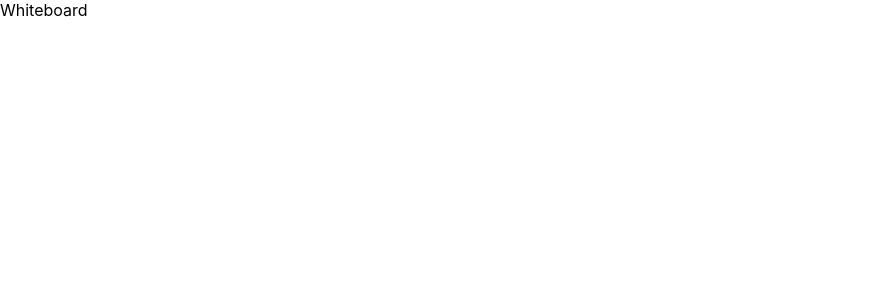
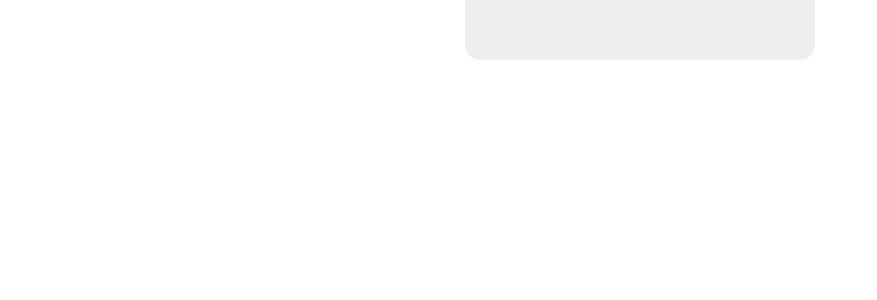
Before and after one commit to devasya0505/Collaborative-Whiteboard-App-with-React-and-SocketIO, a React (Create React App) app: page / in a window 1280 px wide. Shown: the top 300 px of the page, without its empty margins (0-877 px from the left). Built offline with nearby package versions, Linux system fonts and the light colour scheme.

Commit message:
add tool menu

```diff
--- /dev/null
+++ b/src/Whiteboard/Menu.js
@@ -0,0 +1,7 @@
+import React from "react";
+
+const Menu = () => {
+  return <div className="menu_container"></div>;
+};
+
+export default Menu;
--- a/src/Whiteboard/Whiteboard.js
+++ b/src/Whiteboard/Whiteboard.js
@@ -1,7 +1,12 @@
 import React from "react";
+import Menu from "./Menu";
 
 const Whiteboard = () => {
-  return <div>Whiteboard</div>;
+  return (
+    <>
+      <Menu />
+    </>
+  );
 };
 
 export default Whiteboard;
--- a/src/index.css
+++ b/src/index.css
@@ -1,4 +1,4 @@
-body {
+/* body {
   margin: 0;
   font-family: -apple-system, BlinkMacSystemFont, 'Segoe UI', 'Roboto', 'Oxygen',
     'Ubuntu', 'Cantarell', 'Fira Sans', 'Droid Sans', 'Helvetica Neue',
@@ -11,3 +11,23 @@ code {
   font-family: source-code-pro, Menlo, Monaco, Consolas, 'Courier New',
     monospace;
 }
+ */
+
+body {
+  margin: 0;
+  padding: 0;
+}
+
+.menu_container {
+  position: absolute;
+  top: 0;
+  width: 350px;
+  left: calc(50% - 175px);
+  border-bottom-left-radius: 15px;
+  border-bottom-right-radius: 15px;
+  background: #eeeeee;
+  height: 60px;
+  display: flex;
+  justify-content: space-around;
+  align-items: center;
+}
```
